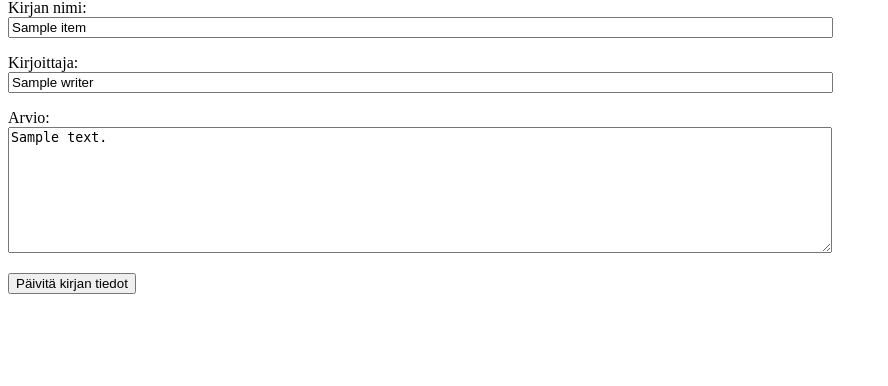
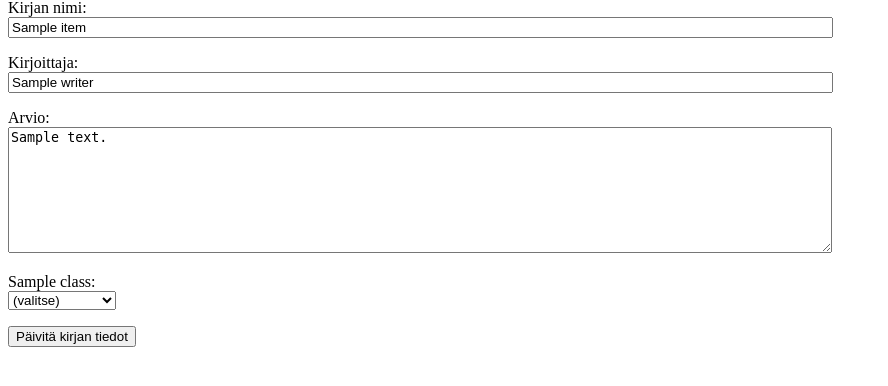
Before and after one commit to LouiseOdier/Kirjakerho, a Flask app: template templates/edit_item.html in a window 1280 px wide. Shown: the part 81-467 px from the top of the page, without its empty margins (0-888 px from the left). Run offline with Flask 3, Linux system fonts and the light colour scheme; the template is opened without the code that fills it: most values are stand-ins (such as "Sample title", 1, 10 or a date in 2020).

Commit message:
add class edit

```diff
--- a/app.py
+++ b/app.py
@@ -85,7 +85,16 @@ def edit_item(item_id):
         abort(404)
     if item["user_id"] != session["user_id"]:
         abort(403)
-    return render_template("edit_item.html", item=item)
+
+    all_classes = items.get_all_classes()
+    classes = {}
+    for my_class in all_classes:
+        classes[my_class] = ""
+    for entry in items.get_classes(item_id):
+        classes[entry["title"]] = entry["value"]
+
+    items.get_classes(item_id)
+    return render_template("edit_item.html", item=item, classes=classes, all_classes=all_classes)
 
 @app.route("/update_item", methods=["POST"])
 def update_item():
@@ -107,7 +116,13 @@ def update_item():
     if len(description)>1000:
         abort(403)
 
-    items.update_item(item_id, title, writer, description)
+    classes = []
+    for entry in request.form.getlist("classes"):
+        if entry:
+            parts = entry.split(":")
+            classes.append((parts[0], parts[1]))
+
+    items.update_item(item_id, title, writer, description, classes)
 
     return redirect("/item/" + str(item_id))
 
--- a/templates/edit_item.html
+++ b/templates/edit_item.html
@@ -21,6 +21,21 @@
       <textarea name="description" rows="8" cols="100">{{item.description}}</textarea>
     </p>
     <input type="hidden" name="item_id" value="{{item.id}}"/>
+     {% for class in all_classes %}
+    <p>
+      {{class}}: <br/>
+      <select name="classes">
+        <option value="">(valitse)</option>
+        {% for option in all_classes[class] %}
+          {% if classes[class] == option %}
+          <option value="{{ class }}:{{ option }}" selected>{{option}}</option>
+          {% else %}
+          <option value="{{ class }}:{{ option }}">{{option}}</option>
+          {% endif %}
+        {% endfor %}
+      </select>
+    </p>
+    {% endfor %}
     <input type="submit" value="Päivitä kirjan tiedot" />
   </form>
 </body>
```
Also changed, not shown: items.py (+8 -1 lines).
